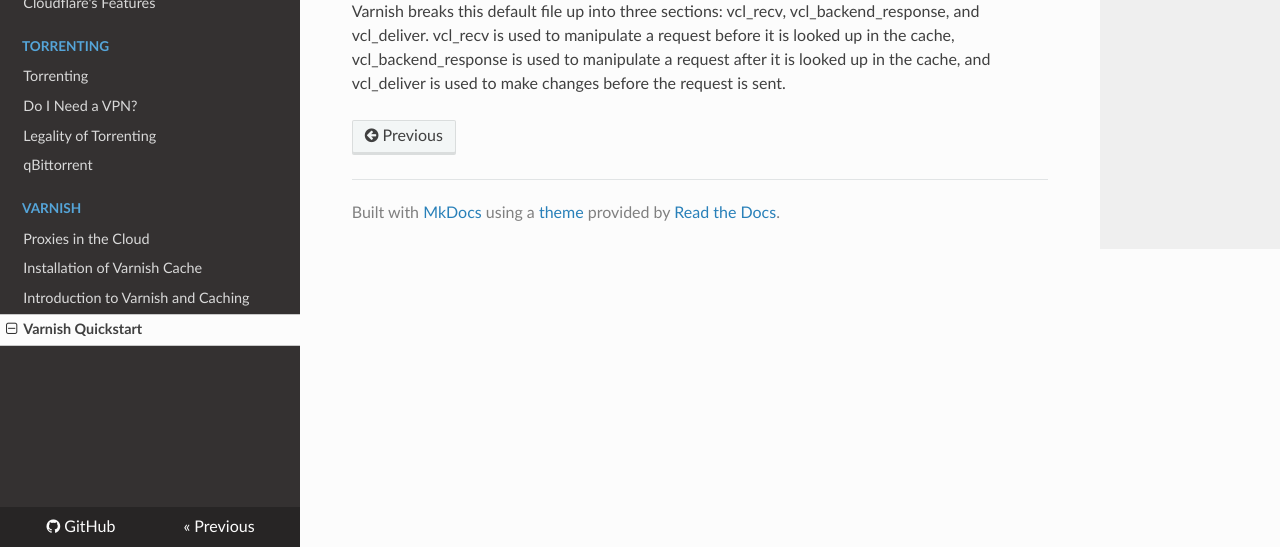
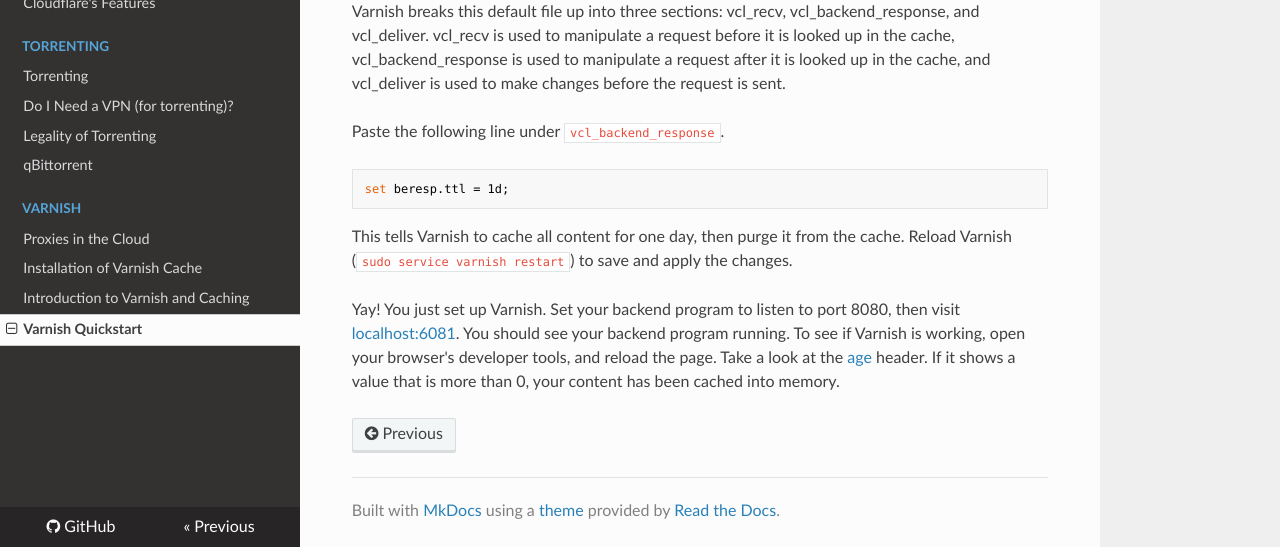
Before and after one commit to RiversideRocks/docs.riverside.rocks, an MkDocs documentation site: the page built from docs/varnish/quickstart.md, in a window 1280 px wide and 900 px high, scrolled down 825 px, cut to the strip 353-900 px from the top of the window. Built offline with MkDocs 1.6.1, drawn with Linux system fonts in a browser that asks for light colours; nearby versions of some CDN libraries.

Commit message:
Complete Varnish quickstart

````diff
--- a/docs/torrenting/do-you-need-a-vpn.md
+++ b/docs/torrenting/do-you-need-a-vpn.md
@@ -1,4 +1,4 @@
-# Do I Need a VPN?
+# Do I Need a VPN (for torrenting)?
 
 Probably. If downloading content you really shouldn't be, you'll most likley get some sort of a DMCA notice in your email ([or your real mail](https://www.howtogeek.com/wp-content/uploads/2013/01/comcast-dmca-letter.jpg)). [Even legal torrenting sometimes gets ISPs upset](https://torrentfreak.com/comcast-subscriber-receives-dmca-notice-for-downloading-ubuntu-210526/). The following is a chart to determine if you need a VPN for torrenting.
 
--- a/docs/varnish/quickstart.md
+++ b/docs/varnish/quickstart.md
@@ -19,3 +19,12 @@ Enter Varnish's directory and view the configuration files. This directory is `/
 ![](https://i.imgur.com/aT6QpYb.png)
 
 Varnish breaks this default file up into three sections: vcl_recv, vcl_backend_response, and vcl_deliver. vcl_recv is used to manipulate a request before it is looked up in the cache, vcl_backend_response is used to manipulate a request after it is looked up in the cache, and vcl_deliver is used to make changes before the request is sent.
+
+Paste the following line under `vcl_backend_response`.
+
+```
+set beresp.ttl = 1d;
+```
+This tells Varnish to cache all content for one day, then purge it from the cache. Reload Varnish (`sudo service varnish restart`) to save and apply the changes.
+
+Yay! You just set up Varnish. Set your backend program to listen to port 8080, then visit [localhost:6081](http://localhost:6081). You should see your backend program running. To see if Varnish is working, open your browser's developer tools, and reload the page. Take a look at the [age](https://developer.mozilla.org/en-US/docs/Web/HTTP/Headers/Age) header. If it shows a value that is more than 0, your content has been cached into memory.
````
Also changed, not shown: docs/VPN/index.md (+2 -0 lines), docs/VPN/do-i-need-a-vpn.md (line endings or trailing spaces).
